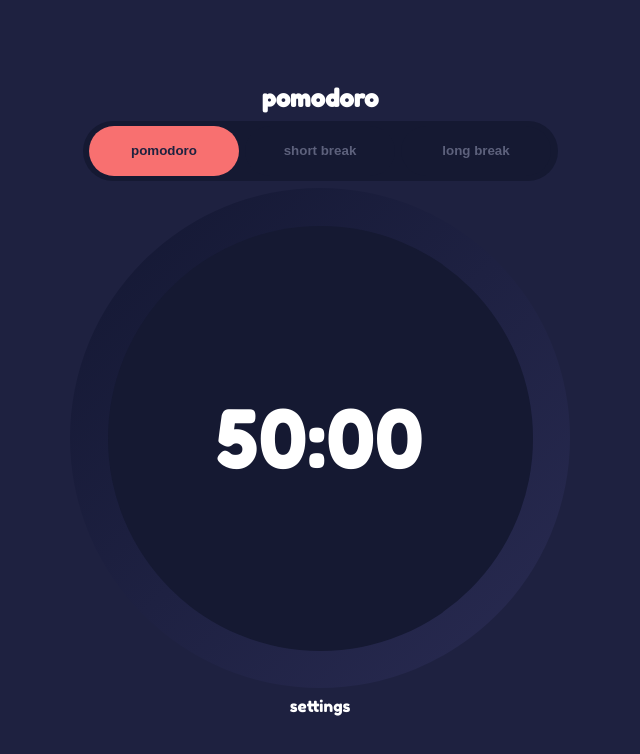
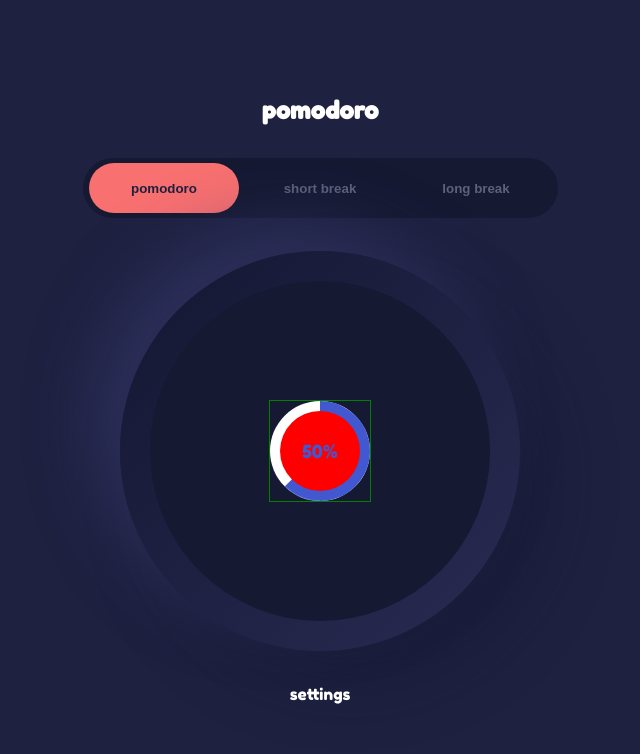
Before and after one commit to leonardoaugustodev/vue-pomodoro, a Vue app: page / in a window 1280 px wide. Shown: the top 754 px of the page, without its empty margins (320-960 px from the left). Built offline with nearby package versions, Linux system fonts and the light colour scheme.

Commit message:
Add new feature

```diff
--- a/src/components/Counter.vue
+++ b/src/components/Counter.vue
@@ -1,15 +1,22 @@
 <template>
   <div class="counter">
+    <!-- <div class="circle outside shadow"></div> -->
     <div class="circle outside">
       <div class="circle inside">
-        <span class="time">50:00</span>
+        <ProgressCircular />
+        <!-- <span class="time">50:00</span> -->
       </div>
     </div>
   </div>
 </template>
 
 <script>
+import ProgressCircular from './Progress_Circular.vue';
+
 export default {
+  components:{
+    ProgressCircular
+  },
   data () {
     return {
     }
@@ -22,8 +29,8 @@ export default {
 
 <style scoped>
 .counter{
-  height: 500px;
-  width: 500px;
+  height: 400px;
+  width: 400px;
   display: flex;
   justify-content: center;
   align-items: center;
@@ -42,19 +49,9 @@ export default {
   background: #586097;
 
   background: linear-gradient(135deg, #131732, #292b52);
-
-  /* box-shadow: 10px 10px 100px 9px rgba(19,23,50,0.75); */
-  /* -webkit-box-shadow: 10px 10px 100px 9px rgba(19,23,50,0.75); */
-  /* -moz-box-shadow: 10px 10px 100px 9px rgba(19,23,50,0.75); */
+  box-shadow: -30px -30px 60px #393c7280, 30px 30px 60px #13173280;
 
 
-}
-
-.outside:before{
-  box-shadow: 10px 10px 10px 9px rgba(190, 48, 136, 0.75);
-}
-.ouside:after{
-  box-shadow: 10px 10px 10px 9px rgba(19,23,50,0.75);
 }
 
 .inside{
--- /dev/null
+++ b/src/components/Progress_Circular.vue
@@ -0,0 +1,110 @@
+<template>
+  <div class="circular">
+    <div class="inner"></div>
+    <div class="number">50%</div>
+    <div class="circle">
+      <div class="bar left">
+        <div class="progress"></div>
+      </div>
+      <div class="bar right">
+        <div class="progress"></div>
+      </div>
+    </div>
+  </div>
+</template>
+
+<script>
+export default {
+  data() {
+    return {
+      value: 0.5
+    };
+  },
+  methods: {},
+  computed(){
+
+  }
+};
+</script>
+
+<style scoped>
+.circular {
+  height: 100px;
+  width: 100px;
+  position: relative;
+  border: solid 1px green;
+}
+
+.circular .inner {
+  position: absolute;
+  z-index: 6;
+  top: 50%;
+  left: 50%;
+  height: 80px;
+  width: 80px;
+  margin: -40px 0 0 -40px;
+  background: red;
+  border-radius: 100%;
+}
+
+.circular .number {
+  position: absolute;
+  top: 50%;
+  left: 50%;
+  z-index: 10;
+  transform: translate(-50%, -50%);
+  font-size: 18px;
+  font-weight: 500;
+  color: #4158d0;
+}
+
+.circular .bar {
+  position: absolute;
+  height: 100%;
+  width: 100%;
+  background: #fff;
+  border-radius: 100%;
+  -webkit-border-radius: 100%;
+  clip: rect(0px, 100px, 100px, 50px);
+}
+
+.circular .bar .progress {
+  position: absolute;
+  height: 100%;
+  width: 100%;
+  -webkit-border-radius: 100%;
+  border-radius: 100%;
+  clip: rect(0, 50px, 100px, 0px);
+  background: #4158d0;
+}
+
+.circle .left .progress {
+  z-index: 1;
+  animation: left 4s linear both;
+}
+
+@keyframes left {
+  100% {
+    transform: rotate(180deg);
+  }
+}
+
+.circle .right {
+  transform: rotate(180deg);
+  z-index: 3;
+}
+
+.circle .right .progress {
+  animation: right 4s linear both;
+  animation-delay: 4s;;
+}
+
+@keyframes right {
+  100% {
+    transform: rotate(180deg);
+  }
+}
+
+
+
+</style>
```
